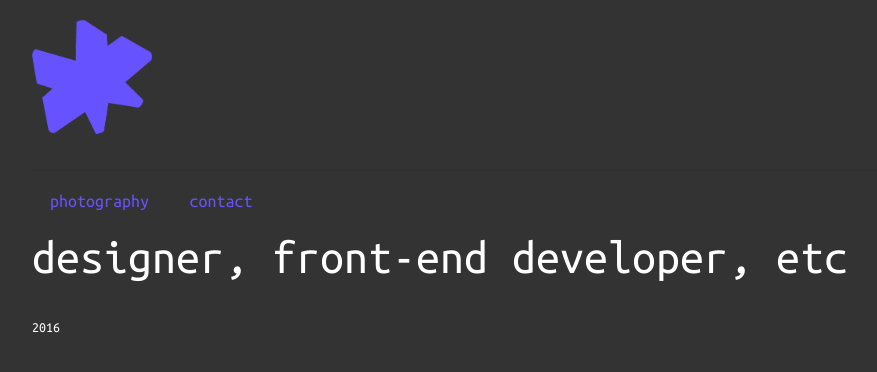
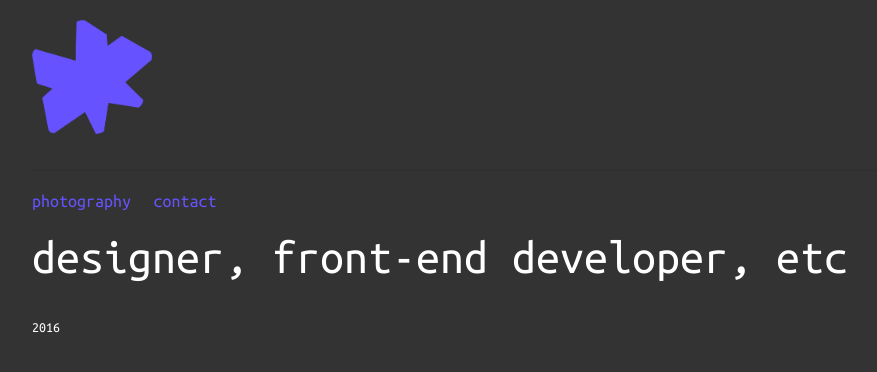
Before and after one commit to eoghanmccarthy/eoghanmccarthy, a PHP site: page / in a window 1280 px wide. Shown: the top 372 px of the page, without its empty margins (53-930 px from the left). Run offline with PHP 8.4, Linux system fonts and the light colour scheme; some libraries are stand-ins or nearby versions.

Commit message:
padding left

```diff
--- a/css/main.css
+++ b/css/main.css
@@ -90,7 +90,7 @@ ul.nav {
         color: #6653ff;
         text-align: left;
         text-decoration: none;
-        padding: 0.2em 1.0em; }
+        padding: 0.2em 1.0em 0.2em 0; }
         @media screen and (min-width: 768px) {
           ul.nav-top li a {
             padding-right: 1.25em; } }
--- a/scss/components/_navigation.scss
+++ b/scss/components/_navigation.scss
@@ -20,7 +20,7 @@ ul.nav {
                 color: $brand;
                 text-align: left;
                 text-decoration: none;
-                padding: 0.2em 1.0em;
+                padding: 0.2em 1.0em 0.2em 0;
                 @media #{$md} {
                     padding-right: 1.25em;
                 }
```
Also changed, not shown: 1 other file.
